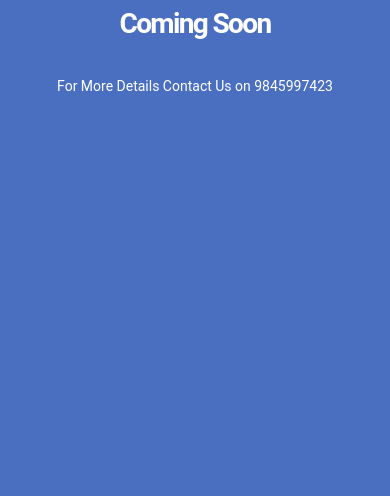
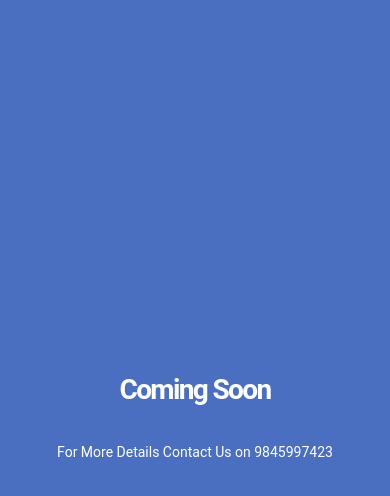
Before and after one commit to sadiyaparveen/bmhconsultant.github.io, a plain HTML site: page index.html in a window 390 px wide. Drawn offline with nearby package versions, Linux system fonts and the light colour scheme.

Commit message:
Update index.css

```diff
--- a/index.css
+++ b/index.css
@@ -1703,13 +1703,14 @@ body .row-fluid .header-section{
 
 
 @media(max-width:767px){
-
-.vertical-center{
+body .row-fluid .vertical-center {
     display: flex;
+    display: -webkit-flex;
+    -webkit-flex-direction: column;
     flex-direction: column;
-    align-items: center;
     justify-content: center;
-
-	}
-
-}
+    -webkit-justify-content: center;
+    justify-content: center;
+}
+
+}
```
